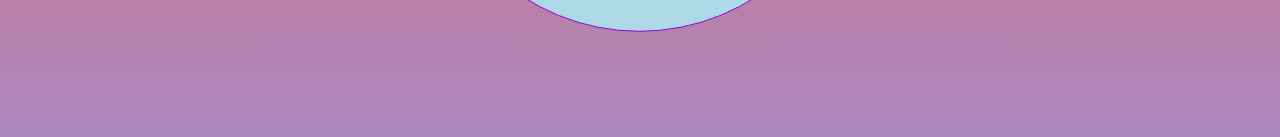
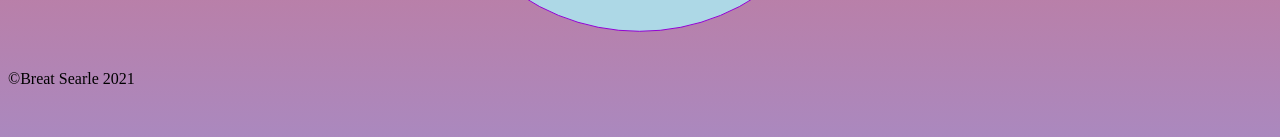
Before and after one commit to Brettasearle/cpnt201-a3, a plain HTML site: page index.html in a window 1280 px wide. Shown: the part 434-571 px from the top of the page. Drawn offline with nearby package versions, Linux system fonts and the light colour scheme.

Commit message:
Added footer

```diff
--- a/index.html
+++ b/index.html
@@ -14,5 +14,6 @@
     <!-- <img src="svg\Component-2.svg" alt="mirror app" >  Other color scheme, Just uncomment this one and comment the one above this -->
     <h1>Mirror App</h1>
   </div>
+  <footer>&copy;Breat Searle 2021
 </body>
 </html>
```
